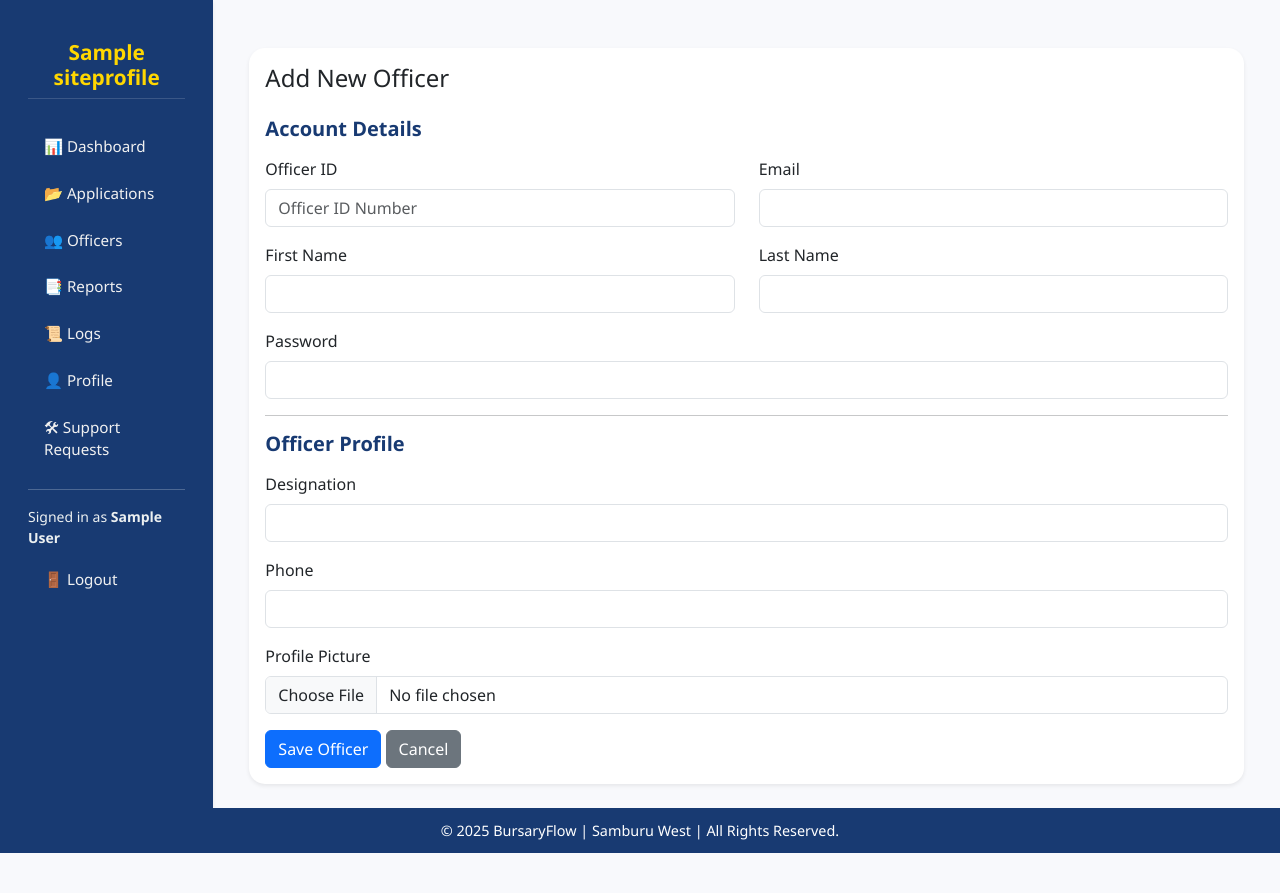
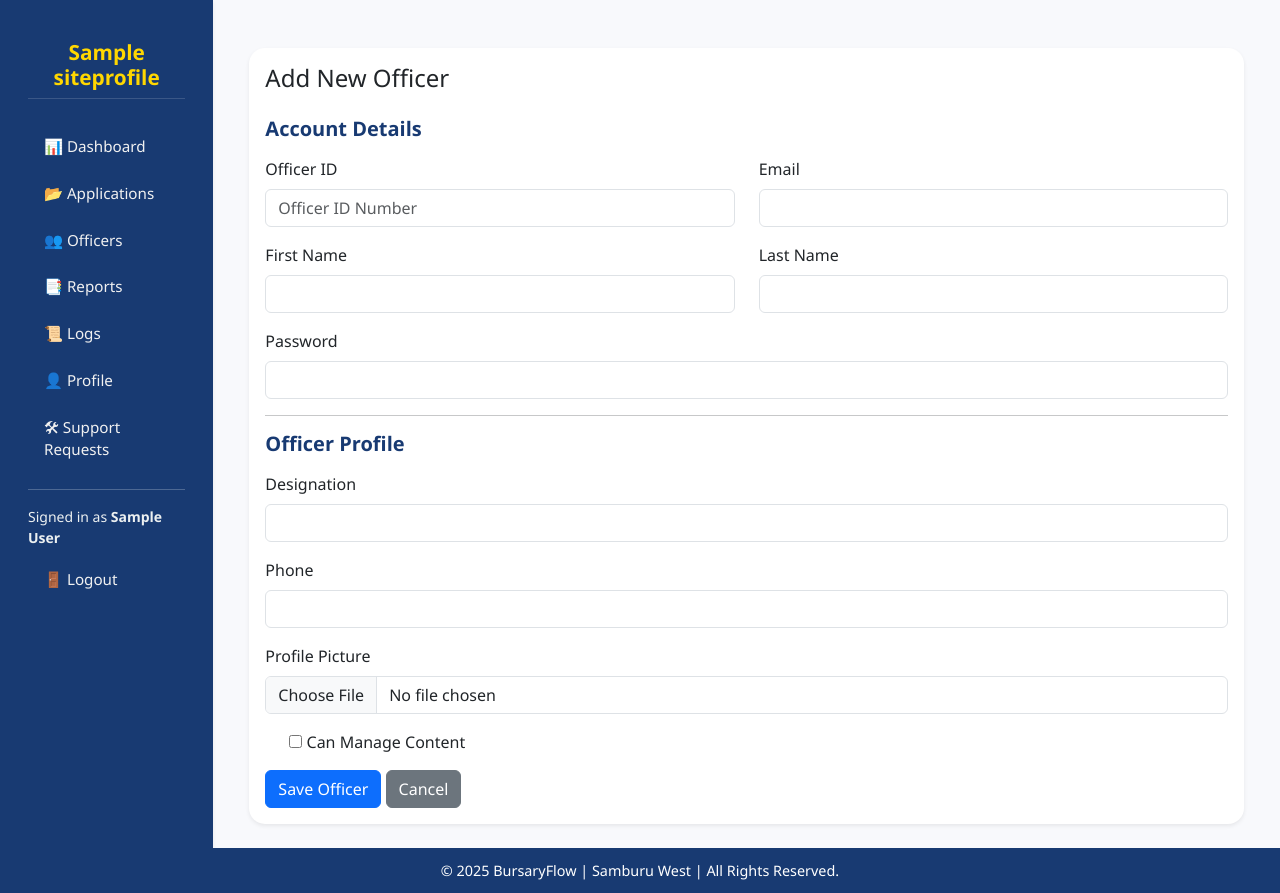
Before and after one commit to Vanparie/Bursary_management_system, a Django app: page /officer/add/ in a window 1280 px wide. Before the commit the page ends 853 px from the top, so only its background shows below. Run offline with Django 5.2, Linux system fonts and the light colour scheme; a user stored in the database is signed in; tables that the repository leaves empty hold one stand-in row (values such as "Sample post"); parts of the project's set-up code (start-up, migrations or seed data) failed here and were passed over; some libraries are stand-ins or nearby versions.

Commit message:
Improve officer forms and profile management views

```diff
--- a/bursary/forms.py
+++ b/bursary/forms.py
@@ -547,8 +547,9 @@ class UserForm(forms.ModelForm):
         fields = ['email']
 
 
+
 # ========================
-# Officer Forms
+# Officer User Form
 # ========================
 class OfficerUserForm(forms.ModelForm):
     password = forms.CharField(widget=forms.PasswordInput(attrs={"class": "form-control"}), required=True)
@@ -585,12 +586,20 @@ class OfficerUserForm(forms.ModelForm):
         return user
 
 
+# ========================
+# Officer Profile Form (Manager creates officer)
+# ========================
 class OfficerProfileForm(forms.ModelForm):
     email = forms.EmailField(required=True, widget=forms.EmailInput(attrs={'class': 'form-control'}))
+    can_manage_content = forms.BooleanField(
+        required=False,
+        label="Can Manage Content",
+        help_text="Allow this officer to manage slides, banners, success stories, and branding."
+    )
 
     class Meta:
         model = OfficerProfile
-        fields = ['phone', 'profile_pic', 'designation']
+        fields = ['phone', 'profile_pic', 'designation', 'can_manage_content']
         widgets = {
             'designation': forms.TextInput(attrs={'class': 'form-control'}),
             'phone': forms.TextInput(attrs={'class': 'form-control'}),
@@ -606,21 +615,20 @@ class OfficerProfileForm(forms.ModelForm):
     def clean(self):
         cleaned_data = super().clean()
         email = cleaned_data.get("email")
-
-        # Safely handle user lookup even if not yet linked
         user = getattr(self.instance, "user", None)
-
         if email:
             qs = User.objects.filter(email=email)
             if user and user.pk:
                 qs = qs.exclude(pk=user.pk)
             if qs.exists():
                 self.add_error("email", "This email address is already in use.")
-
         return cleaned_data
 
-    def save(self, commit=True):
+    def save(self, commit=True, creator=None):
         officer = super().save(commit=False)
+        # Assign created_by only if provided (i.e., manager creating officer)
+        if creator and not officer.pk:
+            officer.created_by = creator
         email = self.cleaned_data.get('email')
         if email and hasattr(officer, 'user'):
             officer.user.email = email
@@ -630,12 +638,15 @@ class OfficerProfileForm(forms.ModelForm):
         return officer
 
 
+# ========================
+# Officer Self Profile Form (officer updates own profile)
+# ========================
 class OfficerSelfProfileForm(forms.ModelForm):
     email = forms.EmailField(required=True, widget=forms.EmailInput(attrs={'class': 'form-control'}))
 
     class Meta:
         model = OfficerProfile
-        fields = ['phone', 'profile_pic']
+        fields = ['phone', 'profile_pic']  # Note: no can_manage_content here
         widgets = {
             'phone': forms.TextInput(attrs={'class': 'form-control'}),
             'profile_pic': forms.FileInput(attrs={'class': 'form-control'}),
@@ -650,17 +661,13 @@ class OfficerSelfProfileForm(forms.ModelForm):
     def clean(self):
         cleaned_data = super().clean()
         email = cleaned_data.get("email")
-
-        # Safely handle missing user link
         user = getattr(self.instance, "user", None)
-
         if email:
             qs = User.objects.filter(email=email)
             if user and user.pk:
                 qs = qs.exclude(pk=user.pk)
             if qs.exists():
                 self.add_error("email", "This email address is already in use.")
-
         return cleaned_data
 
     def save(self, commit=True):
@@ -713,3 +720,64 @@ class SupportRequestForm(forms.ModelForm):
             'subject': forms.TextInput(attrs={'class': 'form-control', 'placeholder': 'Brief summary of your issue'}),
             'message': forms.Textarea(attrs={'class': 'form-control', 'rows': 5, 'placeholder': 'Describe your issue in detail'}),
         }
+
+
+from django import forms
+from bursary.models import Banner, LandingSlide, SuccessStory, Announcement
+from django.core.exceptions import ValidationError
+
+class BannerForm(forms.ModelForm):
+    class Meta:
+        model = Banner
+        fields = ["image", "title", "caption", "order", "is_active"]
+        widgets = {
+            "title": forms.TextInput(attrs={"class": "form-control"}),
+            "caption": forms.TextInput(attrs={"class": "form-control"}),
+            "order": forms.NumberInput(attrs={"class": "form-control"}),
+            "is_active": forms.CheckboxInput(),
+        }
+
+class LandingSlideForm(forms.ModelForm):
+    class Meta:
+        model = LandingSlide
+        fields = ["headline", "subheadline", "button_text", "button_url", "image", "order", "is_active"]
+        widgets = {
+            "headline": forms.TextInput(attrs={"class": "form-control"}),
+            "subheadline": forms.TextInput(attrs={"class": "form-control"}),
+            "button_text": forms.TextInput(attrs={"class": "form-control"}),
+            "button_url": forms.URLInput(attrs={"class": "form-control"}),
+            "order": forms.NumberInput(attrs={"class": "form-control"}),
+        }
+
+class SuccessStoryForm(forms.ModelForm):
+    class Meta:
+        model = SuccessStory
+        fields = ["title", "description", "image", "order", "is_active"]
+        widgets = {
+            "title": forms.TextInput(attrs={"class": "form-control"}),
+            "description": forms.Textarea(attrs={"class": "form-control", "rows": 4}),
+            "order": forms.NumberInput(attrs={"class": "form-control"}),
+        }
+
+class AnnouncementForm(forms.ModelForm):
+    class Meta:
+        model = Announcement
+        fields = ["title", "message", "image", "pinned", "is_active"]
+        widgets = {
+            "title": forms.TextInput(attrs={"class": "form-control"}),
+            "message": forms.Textarea(attrs={"class": "form-control", "rows": 4}),
+            "pinned": forms.CheckboxInput(),
+            "is_active": forms.CheckboxInput(),
+        }
+
+
+from bursary.models import SiteProfile
+
+class SiteProfileForm(forms.ModelForm):
+    class Meta:
+        model = SiteProfile
+        fields = ["branding_name", "branding_logo", "application_deadline"]
+        widgets = {
+            "branding_name": forms.TextInput(attrs={"class": "form-control"}),
+            "application_deadline": forms.DateInput(attrs={"class": "form-control", "type": "date"}),
+        }
--- a/bursary/templates/bursary/add_officer.html
+++ b/bursary/templates/bursary/add_officer.html
@@ -98,6 +98,17 @@
                     {% endif %}
                 </div>
 
+                <div class="mb-3 form-check">
+                    {{ profile_form.can_manage_content }}
+                    <label class="form-check-label" for="{{ profile_form.can_manage_content.id_for_label }}">
+                      {{ profile_form.can_manage_content.label }}
+                    </label>
+                    {% if profile_form.can_manage_content.errors %}
+                      <div class="text-danger small">{{ profile_form.can_manage_content.errors }}</div>
+                    {% endif %}
+                </div>
+
+
                 <button type="submit" class="btn btn-primary">
                     <i class="bi bi-save"></i> Save Officer
                 </button>
--- a/bursary/templates/bursary/officer_edit_profile.html
+++ b/bursary/templates/bursary/officer_edit_profile.html
@@ -5,7 +5,7 @@
 
 {% block content %}
 <div class="container-fluid mt-4">
-    <h2 class="fw-bold mb-4 text-center">👤 Edit Profile</h2>
+    <h2 class="fw-bold mb-4 text-center"> Edit Profile</h2>
 
     <div class="card shadow-sm border-0 mx-auto" style="max-width: 650px;">
         <div class="card-body">
--- a/bursary/templates/bursary/officer_profile.html
+++ b/bursary/templates/bursary/officer_profile.html
@@ -5,7 +5,7 @@
 
 {% block content %}
 <div class="container-fluid mt-4">
-    <h2 class="fw-bold mb-4 text-center">👤 My Profile</h2>
+    <h2 class="fw-bold mb-4 text-center"> My Profile</h2>
 
     <div class="card shadow-sm border-0 mx-auto" style="max-width: 700px;">
         <div class="card-body text-center">
```
